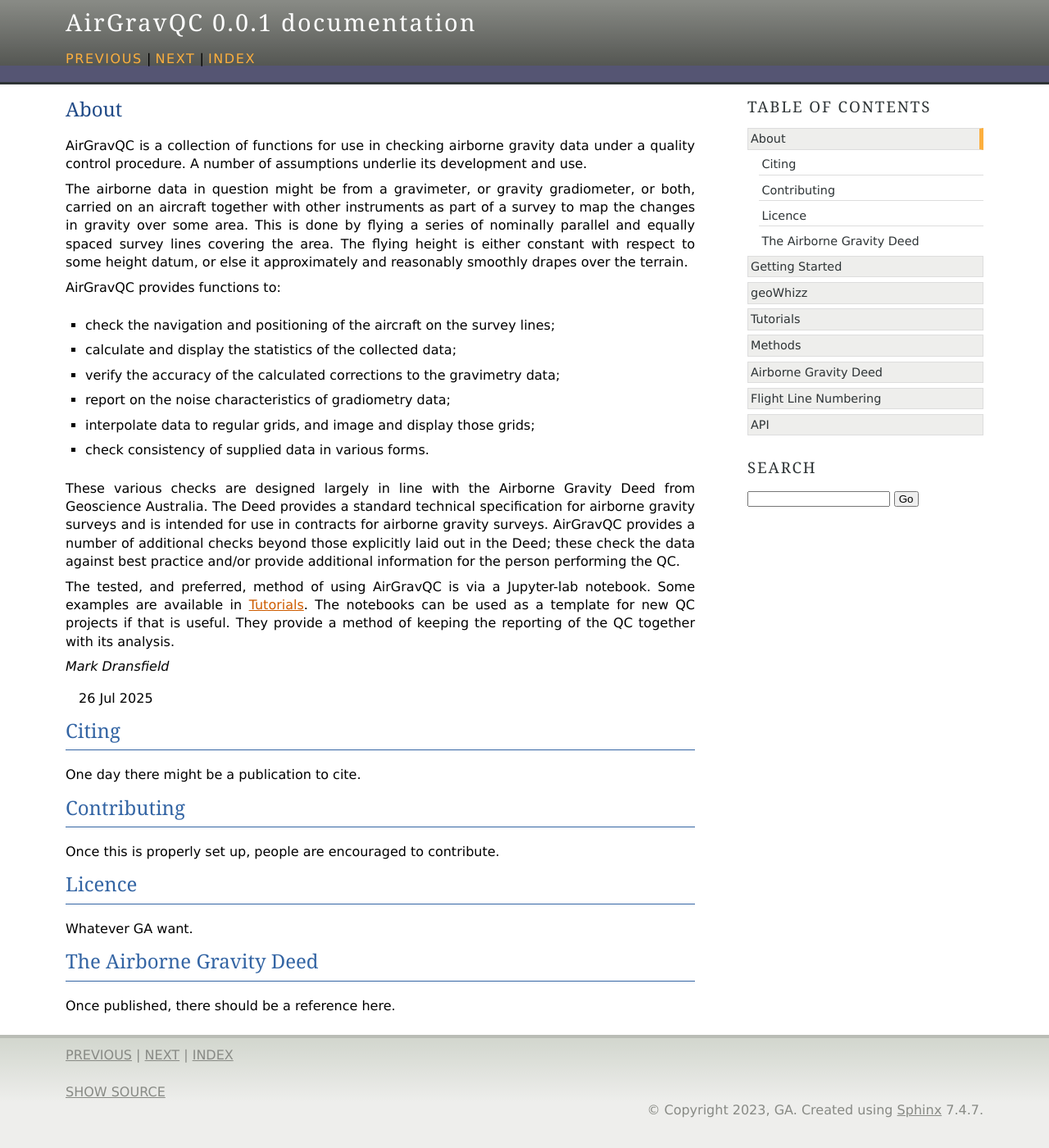
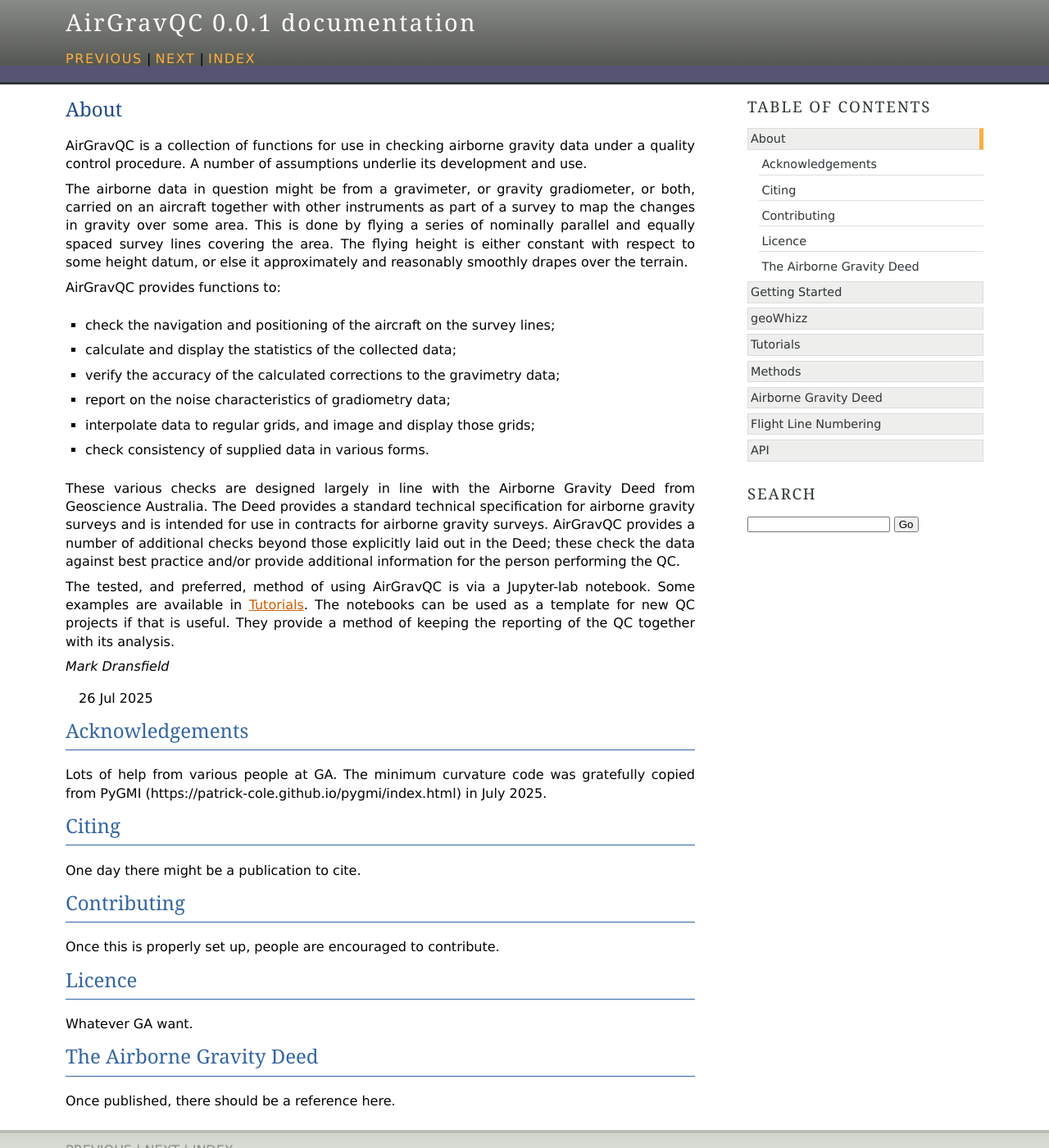
Before and after one commit to GeoscienceAustralia/galileoQC, a Sphinx documentation site: the page built from docs/source/about.md, in a window 1280 px wide and 1400 px high. Shown: the whole window at 82% size. Built offline with Sphinx 7.4.7, drawn with Linux system fonts in a browser that asks for light colours; pages that are not in the unit, such as notebooks, are missing from menus.

Commit message:
minor changes to minc gridding incorporation

```diff
--- a/docs/source/about.md
+++ b/docs/source/about.md
@@ -21,6 +21,11 @@ The tested, and preferred, method of using AirGravQC is via a Jupyter-lab notebo
 *Mark Dransfield*
 > {sub-ref}`today`
 
+## Acknowledgements
+
+Lots of help from various people at GA.
+The minimum curvature code was gratefully copied from PyGMI (https://patrick-cole.github.io/pygmi/index.html) in July 2025.
+
 ## Citing
 
 One day there might be a publication to cite.
```
Also changed, not shown: 1 other file.
